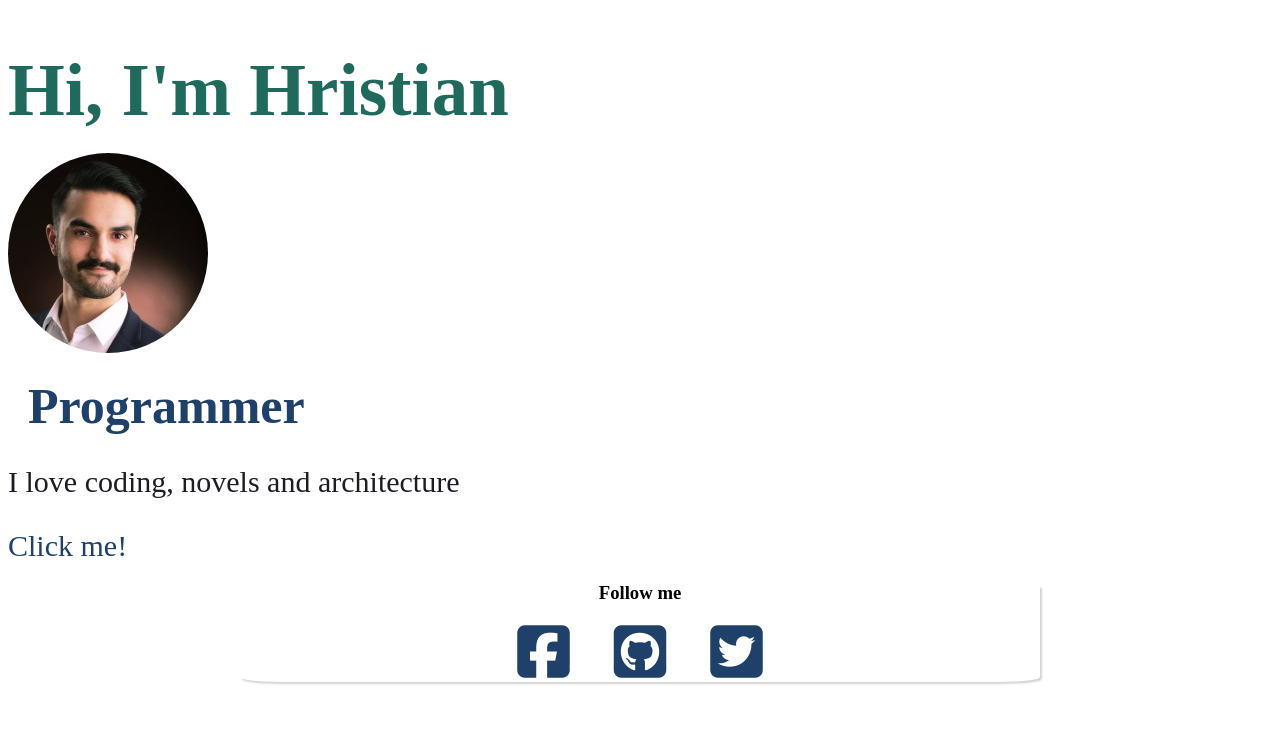
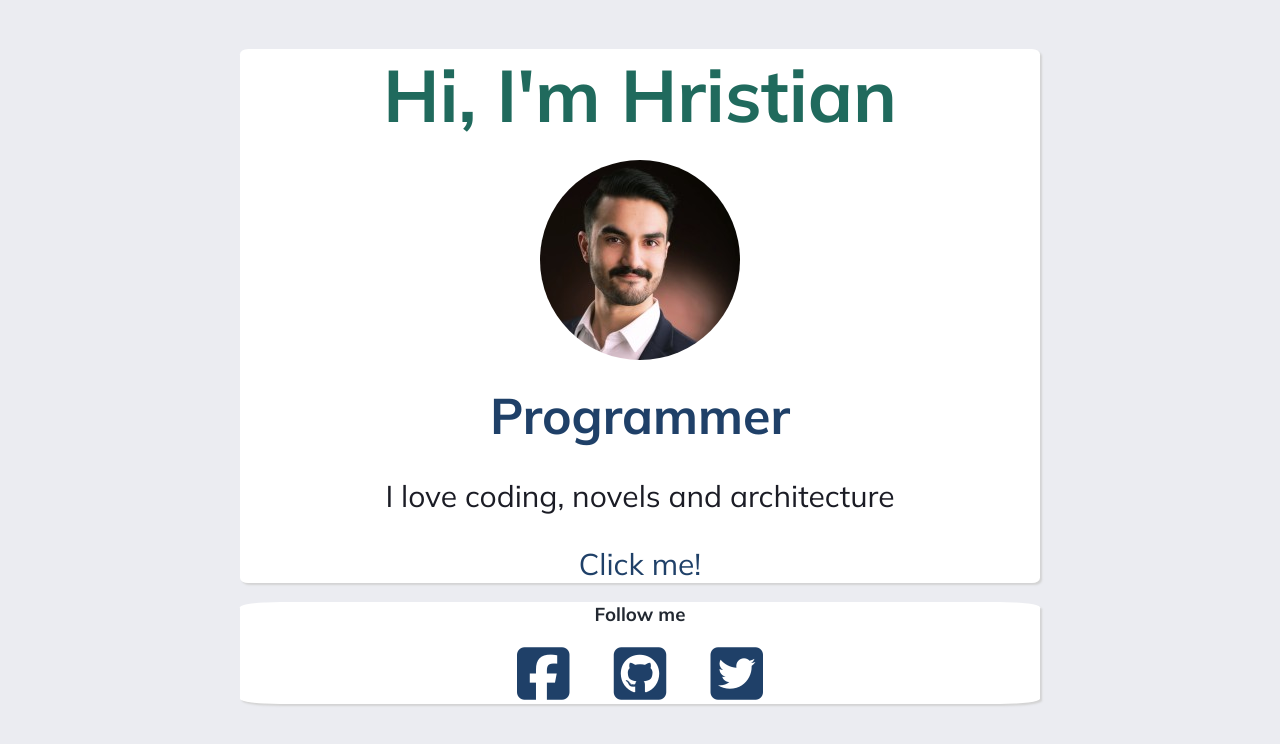
Before and after one commit to bozinoski777/profile, a plain HTML site: page index.html in a window 1280 px wide. Drawn offline with Linux system fonts and the light colour scheme.

Commit message:
debugged

```diff
--- a/css/style.css
+++ b/css/style.css
@@ -1,7 +1,7 @@
 /* --- Google Fonts --- */
-@import url('@import url('https://fonts.googleapis.com/css2?family=Montserrat&family=Mulish:wght@300;400;700;900&display=swap');');
+@import url('https://fonts.googleapis.com/css2?family=Montserrat&family=Mulish:wght@300;400;700;900&display=swap');
 /* --- Components design --- */
-@import url('components/container.css')
+@import url('components/container.css');
 
 /* --- Fonts & colors --- */
 body {
```
